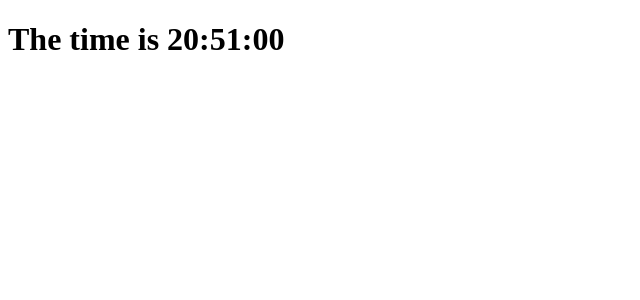
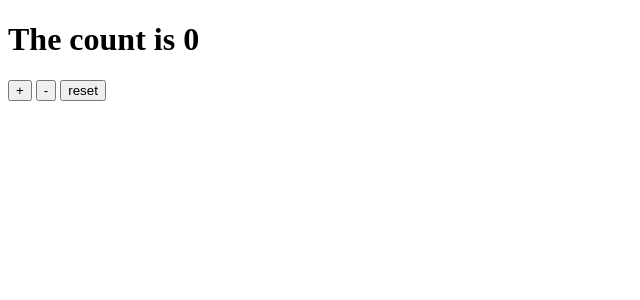
Before and after one commit to tvsanti/svelte-tutorial, a SvelteKit app: page / in a window 1280 px wide. Shown: the top 300 px of the page, without its empty margins (0-640 px from the left). Built offline with nearby package versions, Linux system fonts and the light colour scheme.

Commit message:
Custom store

```diff
--- a/src/routes/+page.svelte
+++ b/src/routes/+page.svelte
@@ -1,15 +1,9 @@
 <script>
-	import { time } from './stores.js';
-
-	const formatter = new Intl.DateTimeFormat(
-		'en',
-		{
-			hour12: false,
-			hour: '2-digit',
-			minute: '2-digit',
-			second: '2-digit'
-		}
-	);
+	import { count } from './stores.js';
 </script>
 
-<h1>The time is {formatter.format($time)}</h1>
+<h1>The count is {$count}</h1>
+
+<button on:click={count.increment}>+</button>
+<button on:click={count.decrement}>-</button>
+<button on:click={count.reset}>reset</button>
--- a/src/routes/stores.js
+++ b/src/routes/stores.js
@@ -1,11 +1,14 @@
-import { readable } from 'svelte/store';
+import { writable } from 'svelte/store';
 
-export const time = readable(new Date(), function start(set) {
-	const interval = setInterval(() => {
-		set(new Date());
-	}, 1000);
+function createCount() {
+	const { subscribe, set, update } = writable(0);
 
-	return function stop() {
-		clearInterval(interval);
+	return {
+		subscribe,
+		increment: () => update((n) => n + 1),
+		decrement: () => update((n) => n - 1),
+		reset: () => set(0)
 	};
-});
+}
+
+export const count = createCount();
```
